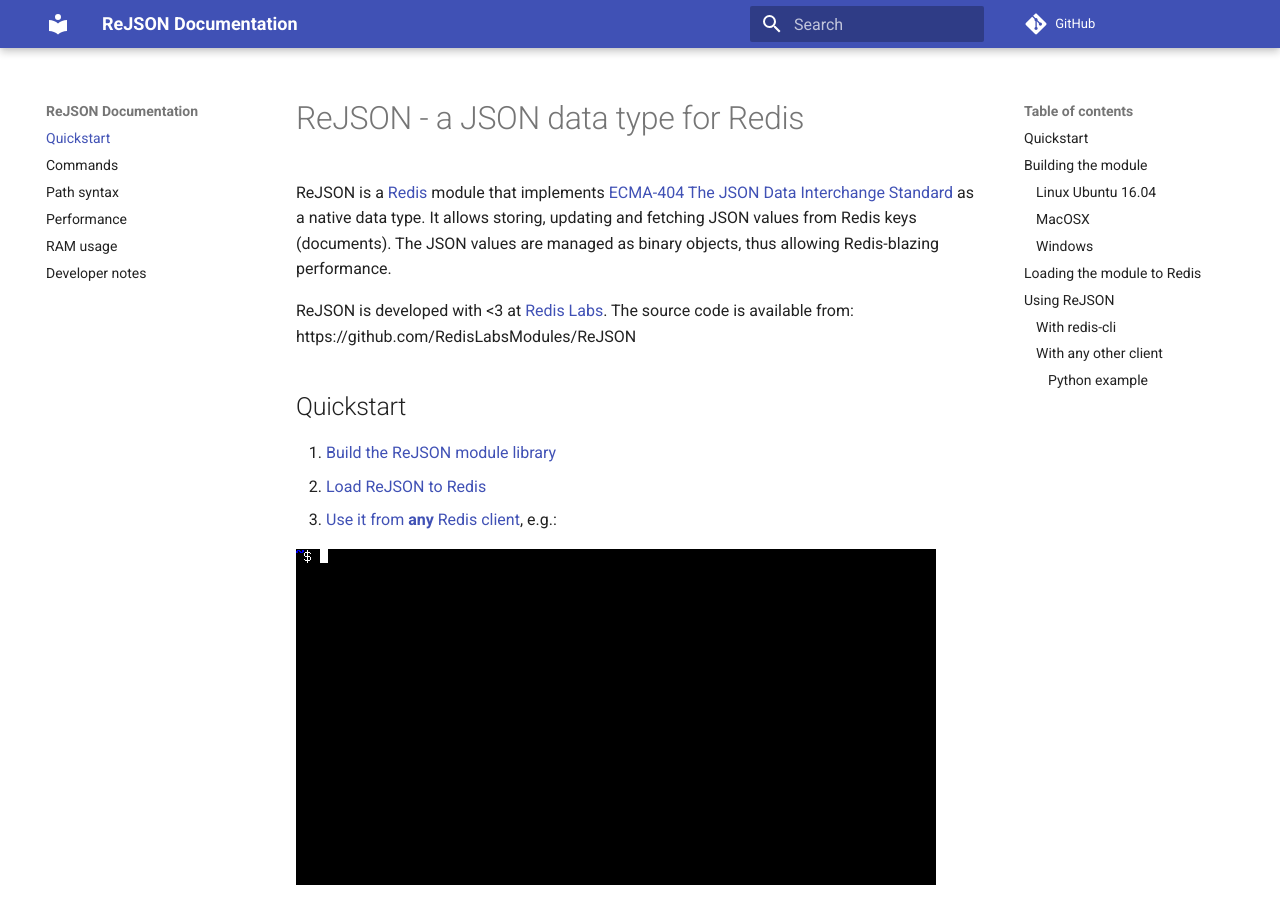
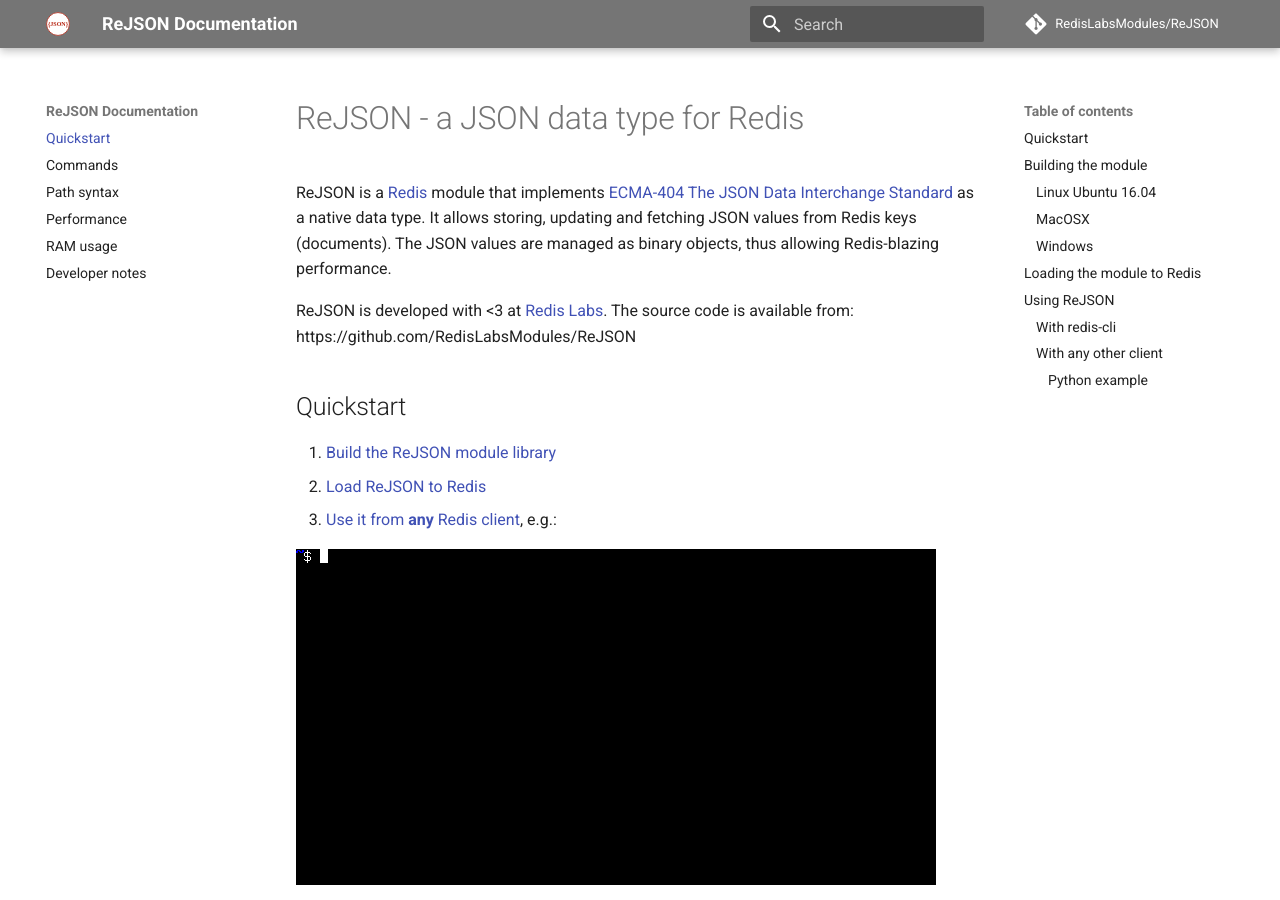
Before and after one commit to RedisJSON/RedisJSON, an MkDocs documentation site: the page built from docs/index.md, in a window 1280 px wide and 900 px high. Built offline with MkDocs 1.6.1 and Material for MkDocs 9.7.7, drawn with Linux system fonts in a browser that asks for light colours; comment, search, counter and statistics services are not loaded; old or Windows-style settings are respelled for this version of MkDocs.

Commit message:
Updates documentation theme

```diff
--- a/mkdocs.yml
+++ b/mkdocs.yml
@@ -1,8 +1,20 @@
 site_name: ReJSON Documentation
 site_url: https://redislabsmodules.github.io/ReJSON/
-canonical_url: https://redislabsmodules.github.io/ReJSON/
 repo_url: https://github.com/RedisLabsModules/ReJSON
+repo_name: RedisLabsModules/ReJSON
 theme: material
+
+extra:
+  palette:
+    primary: 'grey'
+    accent: 'red'
+  logo: 'images/logo.svg'
+  social:
+    - type: 'github'
+      link: 'https://github.com/redislabs'
+    - type: 'twitter'
+      link: 'https://twitter.com/redislabs'
+
 pages:
     - 'Quickstart': 'index.md'
     - 'Commands': 'commands.md'
```
Also changed, not shown: docs/images/logo.svg (added).
